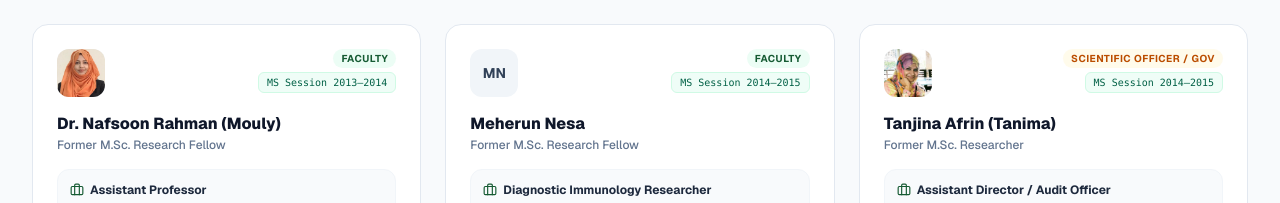
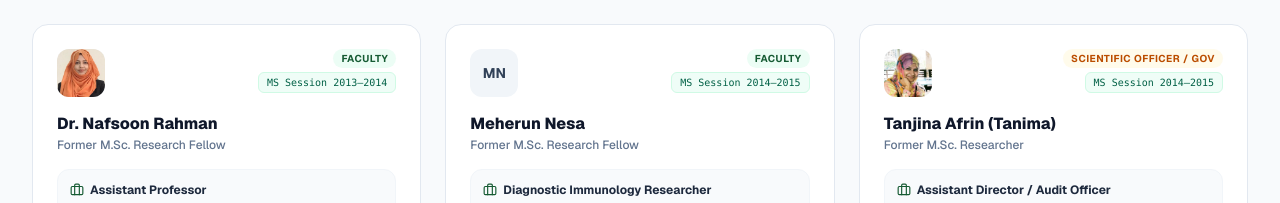
Before and after one commit to fuadmm/msilab, a Next.js app: page /team/alumni in a window 1280 px wide. Shown: the part 1833-2036 px from the top of the page. Built offline with nearby package versions, Linux system fonts and the light colour scheme.

Commit message:
Update Dr. Nafsoon Rahman name by removing Mouly across all pages and profiles

```diff
--- a/member.html
+++ b/member.html
@@ -856,7 +856,7 @@
   },
   {
     "id": "nafsoon-rahman",
-    "name": "Dr. Nafsoon Rahman (Mouly)",
+    "name": "Dr. Nafsoon Rahman",
     "role": "Assistant Professor · Former Doctoral Fellow & Co-Inventor (WO2019031446)",
     "senioritySession": "MS Session 2013–2014",
     "supervisor": "Md. Monirul Islam, PhD",
@@ -875,7 +875,7 @@
     "profileUrl": "https://jnu.ac.bd/fm/pview/10834/home",
     "googleScholar": "",
     "image": "public/Current%20Members%20and%20Alumni/nafsoon%20rahman%20jnu.jpg",
-    "bioSnippet": "Dr. Nafsoon Rahman (Mouly) is an Assistant Professor in the Department of Biochemistry and Molecular Biology at Jagannath University (JnU). She received her Ph.D. in Protein Engineering from Tokyo University of Agriculture and Technology (TUAT), Japan (2020), and her M.Sc. (2015) and B.Sc. (2014) from the University of Chittagong. She is a co-inventor of international patent WO2019031446 for solubility-controlling peptide tags applied to biotherapeutics and diagnostics.",
+    "bioSnippet": "Dr. Nafsoon Rahman is an Assistant Professor in the Department of Biochemistry and Molecular Biology at Jagannath University (JnU). She received her Ph.D. in Protein Engineering from Tokyo University of Agriculture and Technology (TUAT), Japan (2020), and her M.Sc. (2015) and B.Sc. (2014) from the University of Chittagong. She is a co-inventor of international patent WO2019031446 for solubility-controlling peptide tags applied to biotherapeutics and diagnostics.",
     "education": [
       {
         "degree": "Ph.D.",
--- a/public/cv/nafsoon-rahman_cv.md
+++ b/public/cv/nafsoon-rahman_cv.md
@@ -1,4 +1,4 @@
-# Curriculum Vitae: Dr. Nafsoon Rahman (Mouly)
+# Curriculum Vitae: Dr. Nafsoon Rahman
 **Assistant Professor · Former Doctoral Fellow & Co-Inventor (WO2019031446)**
 **Institution:** Jagannath University (JnU), Dhaka
 **Contact:** nafsoonrahman@bmb.jnu.ac.bd | Tel: +8801715503350
@@ -7,7 +7,7 @@
 ---
 
 ## 1. Executive Summary & Research Profile
-Dr. Nafsoon Rahman (Mouly) is an Assistant Professor in the Department of Biochemistry and Molecular Biology at Jagannath University (JnU). She received her Ph.D. in Protein Engineering from Tokyo University of Agriculture and Technology (TUAT), Japan (2020), and her M.Sc. (2015) and B.Sc. (2014) from the University of Chittagong. She is a co-inventor of international patent WO2019031446 for solubility-controlling peptide tags applied to biotherapeutics and diagnostics.
+Dr. Nafsoon Rahman is an Assistant Professor in the Department of Biochemistry and Molecular Biology at Jagannath University (JnU). She received her Ph.D. in Protein Engineering from Tokyo University of Agriculture and Technology (TUAT), Japan (2020), and her M.Sc. (2015) and B.Sc. (2014) from the University of Chittagong. She is a co-inventor of international patent WO2019031446 for solubility-controlling peptide tags applied to biotherapeutics and diagnostics.
 
 ---
 
--- a/public/js/search-modal.js
+++ b/public/js/search-modal.js
@@ -511,6 +511,24 @@
       "dengue",
       "din islam",
       "non thesis"
+    ]
+  },
+  {
+    "id": "nafsoon-rahman",
+    "name": "Dr. Nafsoon Rahman",
+    "role": "Assistant Professor · Former Doctoral Fellow & Co-Inventor (WO2019031446)",
+    "category": "People",
+    "description": "Assistant Professor, Dept. of Biochemistry & Molecular Biology, Jagannath University (JnU) — Co-Inventor of WO2019031446.",
+    "href": "member.html?id=nafsoon-rahman",
+    "badge": "Alumni",
+    "tags": [
+      "nafsoon",
+      "rahman",
+      "dr nafsoon rahman",
+      "alumni",
+      "jnu",
+      "patent",
+      "dengue"
     ]
   },
   {
--- a/src/data/detailedProfiles.ts
+++ b/src/data/detailedProfiles.ts
@@ -472,7 +472,7 @@ export const DETAILED_PROFILES: Record<string, ProfileDetail> = {
     "researchInterest": "Airway ciliary biology, ciliopathies, primary ciliary dyskinesia (PCD), axonemal dynein macromolecular complexes, and respiratory mucosal epithelial homeostasis."
   },
   "nafsoon-rahman": {
-    "name": "Dr. Nafsoon Rahman (Mouly)",
+    "name": "Dr. Nafsoon Rahman",
     "role": "Assistant Professor · Former Doctoral Fellow & Co-Inventor (WO2019031446)",
     "currentPosition": "Assistant Professor, Department of Biochemistry & Molecular Biology",
     "currentInstitution": "Jagannath University (JnU), Dhaka",
@@ -488,7 +488,7 @@ export const DETAILED_PROFILES: Record<string, ProfileDetail> = {
     "thesisTitle": "Development of a New Dengue Diagnostic Tool and Comparison of Serum Antibody Responses Against Natural Dengue Infection and Artificial Immunization",
     "submissionDate": "October 20, 2014",
     "shortAbstract": "Developed an EDIII-based ELISA diagnostic tool and compared antibody specificity patterns between natural human dengue infections and artificially immunized mice.",
-    "bioSnippet": "Dr. Nafsoon Rahman (Mouly) is an Assistant Professor in the Department of Biochemistry and Molecular Biology at Jagannath University (JnU). She received her Ph.D. in Protein Engineering from Tokyo University of Agriculture and Technology (TUAT), Japan (2020), and her M.Sc. (2015) and B.Sc. (2014) from the University of Chittagong. She is a co-inventor of international patent WO2019031446 for solubility-controlling peptide tags applied to biotherapeutics and diagnostics.",
+    "bioSnippet": "Dr. Nafsoon Rahman is an Assistant Professor in the Department of Biochemistry and Molecular Biology at Jagannath University (JnU). She received her Ph.D. in Protein Engineering from Tokyo University of Agriculture and Technology (TUAT), Japan (2020), and her M.Sc. (2015) and B.Sc. (2014) from the University of Chittagong. She is a co-inventor of international patent WO2019031446 for solubility-controlling peptide tags applied to biotherapeutics and diagnostics.",
     "education": [
       {
         "degree": "Ph.D.",
--- a/src/data/team.ts
+++ b/src/data/team.ts
@@ -619,7 +619,7 @@ export const ALUMNI_DATA: Alumni[] = [
   },
   {
     id: "nafsoon-rahman",
-    name: "Dr. Nafsoon Rahman (Mouly)",
+    name: "Dr. Nafsoon Rahman",
     formerRole: "M.Sc. Research Fellow",
     currentPosition: "Assistant Professor",
     currentInstitution: "Department of Biochemistry & Molecular Biology, Jagannath University (JnU)",
--- a/team.html
+++ b/team.html
@@ -1277,7 +1277,7 @@
       },
       {
         id: "nafsoon-rahman",
-        name: "Dr. Nafsoon Mouly (Rahman)",
+        name: "Dr. Nafsoon Rahman",
         former: "Doctoral Fellow & Co-Inventor (WO2019031446)",
         current: "Assistant Professor, Jagannath University",
         location: "Dhaka, Bangladesh",
```
